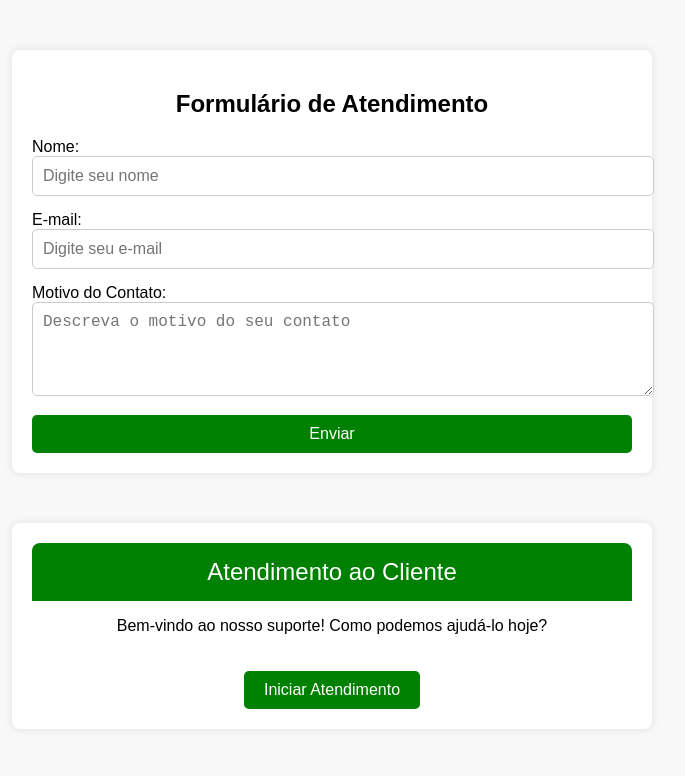
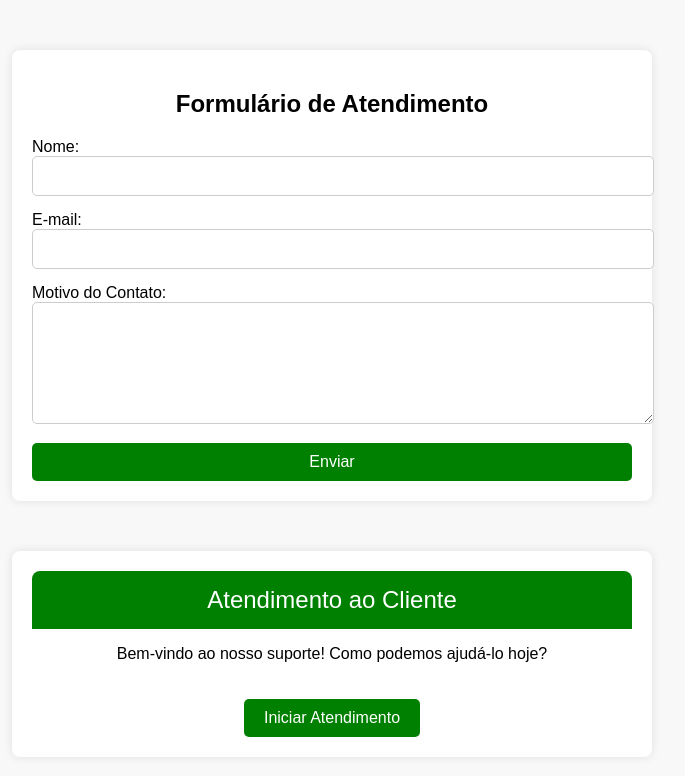
Before and after one commit to mrlocksley/FirstOne, a Next.js app: page /atendimento in a window 1280 px wide. Both pictures are taken after a click on the button "Iniciar Atendimento". Shown: the top 776 px of the page, without its empty margins (308-993 px from the left). Built offline with nearby package versions, Linux system fonts and the light colour scheme.

Commit message:
atualizacao formulario

```diff
--- a/pages/atendimento.js
+++ b/pages/atendimento.js
@@ -1,7 +1,9 @@
 import { useState, useEffect } from "react";
+import emailjs from "emailjs-com";
 
 export default function Atendimento() {
-  const [formVisible, setFormVisible] = useState(false); // Controla a visibilidade do formulário
+  const [formVisible, setFormVisible] = useState(false);
+  const [formData, setFormData] = useState({ name: "", email: "", message: "" });
 
   useEffect(() => {
     const body = document.body;
@@ -41,7 +43,7 @@ export default function Atendimento() {
     button.style.marginTop = "20px";
     button.textContent = "Iniciar Atendimento";
     button.addEventListener("click", () => {
-      setFormVisible(true); // Exibe o formulário quando o botão é clicado
+      setFormVisible(true);
     });
 
     container.appendChild(header);
@@ -49,27 +51,53 @@ export default function Atendimento() {
     container.appendChild(button);
     body.appendChild(container);
 
-    // Cleanup para evitar duplicação de elementos ao recarregar a página
     return () => {
       body.removeChild(container);
     };
   }, []);
 
+  const handleChange = (e) => {
+    const { name, value } = e.target;
+    setFormData({ ...formData, [name]: value });
+  };
+
+  const handleSubmit = (e) => {
+    e.preventDefault();
+    emailjs
+      .send(
+        "service_lo48wbd", // Substitua pelo seu Service ID
+        "template_39j9f2b", // Substitua pelo seu Template ID
+        formData,
+        "XjZzW3snBhQltgaxG" // Substitua pela sua Public Key
+      )
+      .then(
+        () => {
+          alert("Mensagem enviada com sucesso!");
+          setFormData({ name: "", email: "", message: "" });
+          setFormVisible(false);
+        },
+        (error) => {
+          alert("Erro ao enviar a mensagem. Tente novamente.");
+          console.error(error);
+        }
+      );
+  };
+
   return formVisible ? (
     <div style={{ maxWidth: "600px", margin: "50px auto", backgroundColor: "white", padding: "20px", borderRadius: "8px", boxShadow: "0 0 10px rgba(0, 0, 0, 0.1)" }}>
       <h2 style={{ textAlign: "center" }}>Formulário de Atendimento</h2>
-      <form>
+      <form onSubmit={handleSubmit}>
         <div style={{ marginBottom: "15px" }}>
-          <label htmlFor="name" style={{ display: "block", fontSize: "16px" }}>Nome:</label>
-          <input type="text" id="name" name="name" placeholder="Digite seu nome" style={{ width: "100%", padding: "10px", fontSize: "16px", borderRadius: "5px", border: "1px solid #ccc" }} required />
+          <label>Nome:</label>
+          <input type="text" name="name" value={formData.name} onChange={handleChange} required style={{ width: "100%", padding: "10px", fontSize: "16px", borderRadius: "5px", border: "1px solid #ccc" }} />
         </div>
         <div style={{ marginBottom: "15px" }}>
-          <label htmlFor="email" style={{ display: "block", fontSize: "16px" }}>E-mail:</label>
-          <input type="email" id="email" name="email" placeholder="Digite seu e-mail" style={{ width: "100%", padding: "10px", fontSize: "16px", borderRadius: "5px", border: "1px solid #ccc" }} required />
+          <label>E-mail:</label>
+          <input type="email" name="email" value={formData.email} onChange={handleChange} required style={{ width: "100%", padding: "10px", fontSize: "16px", borderRadius: "5px", border: "1px solid #ccc" }} />
         </div>
         <div style={{ marginBottom: "15px" }}>
-          <label htmlFor="message" style={{ display: "block", fontSize: "16px" }}>Motivo do Contato:</label>
-          <textarea id="message" name="message" placeholder="Descreva o motivo do seu contato" rows="4" style={{ width: "100%", padding: "10px", fontSize: "16px", borderRadius: "5px", border: "1px solid #ccc" }} required></textarea>
+          <label>Motivo do Contato:</label>
+          <textarea name="message" value={formData.message} onChange={handleChange} required style={{ width: "100%", padding: "10px", fontSize: "16px", borderRadius: "5px", border: "1px solid #ccc", height: "100px" }} />
         </div>
         <button type="submit" style={{ backgroundColor: "#008000", color: "white", padding: "10px 20px", border: "none", cursor: "pointer", borderRadius: "5px", fontSize: "16px", width: "100%" }}>Enviar</button>
       </form>
```
